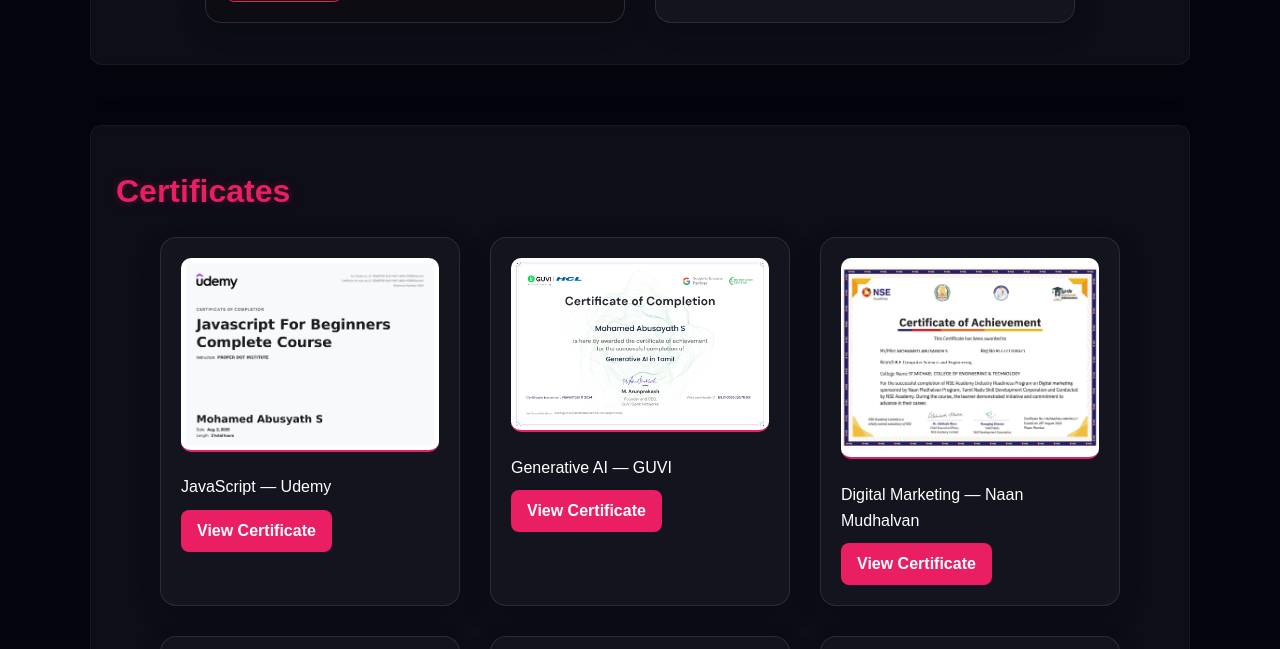
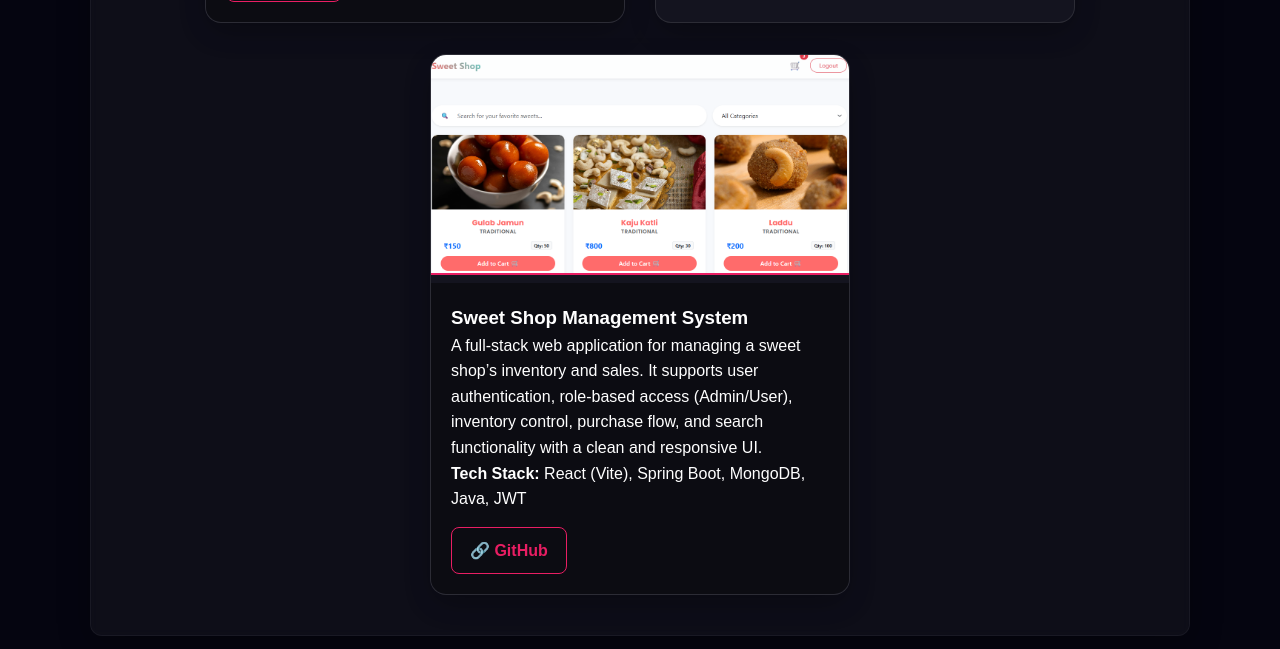
Before and after one commit to MohamedAbusayath/MohamedAbusayath.github.io, a plain HTML site: page index.html in a window 1280 px wide. Shown: the part 2638-3287 px from the top of the page. Drawn offline with nearby package versions, Linux system fonts and the light colour scheme; no server answers; animation ran at ten frames a second.

Commit message:
Update project code

```diff
--- a/index.html
+++ b/index.html
@@ -27,10 +27,9 @@
       <a href="#Certificates">Certificates</a>
       <a href="#Skills">Skills</a>
       <a href="#Education">Education</a>
-      <!-- NEW: Internships link -->
       <a href="#Internships">Internships</a>
       <a href="#Contact">Contact</a>
-      <a href="resume/MOHAMED_ABUSAYATH_S.pdf" download class="resume-btn">Download Resume</a>
+      <a href="resume/MOHAMED_ABUSAYATH_S_RESUME__Copy_.pdf" download class="resume-btn">Download Resume</a>
     </nav>
   </header>
 
@@ -163,6 +162,27 @@
           </div>
         </div>
 
+        <div class="project-card">
+  <img src="img/sweet.png" alt="Sweet Shop Management System Project">
+  <div class="project-content">
+    <h3>Sweet Shop Management System</h3>
+    <p>
+      A full-stack web application for managing a sweet shop’s inventory and sales.
+      It supports user authentication, role-based access (Admin/User), inventory control,
+      purchase flow, and search functionality with a clean and responsive UI.
+    </p>
+    <p class="tech-stack">
+      <strong>Tech Stack:</strong> React (Vite), Spring Boot, MongoDB, Java, JWT
+    </p>
+    <a href="https://github.com/MohamedAbusayath/Sweet-Shop-Management"
+       target="_blank"
+       rel="noopener noreferrer"
+       class="project-btn">
+       🔗 GitHub
+    </a>
+  </div>
+</div>
+
       </div>
     </section>
 
@@ -193,6 +213,11 @@
           <img src="img/java-multi-thread.png" alt="Java Multi-thread Certificate">
           <p>Java Concurrency & Multithreading — Scaler Masterclass</p>
           <a href="img/java-multi-thread.png" target="_blank">View Certificate</a>
+        </div>
+         <div class="certificate-card">
+          <img src="img/sql.png" alt="Java Multi-thread Certificate">
+          <p>SQL and Relational Databases 101 — Cognitive Class</p>
+          <a href="https://courses.cognitiveclass.ai/certificates/e87e02bf84a842beb7048094b63a73a8" target="_blank">View Certificate</a>
         </div>
         <div class="certificate-card">
           <img src="img/java-fullstack.png" alt="Java Multi-thread Certificate">
@@ -326,7 +351,7 @@
           <div class="timeline-dot"></div>
           <div class="timeline-content education-card">
             <div class="timeline-date">2021 - 2025</div>
-            <img src="img/smcet.png" alt="St. Michael College Logo" class="college-logo" />
+
             <h3>B.E. Computer Science</h3>
             <p><strong>St. Michael College of Engg. & Tech.</strong></p>
             <p class="grade">CGPA: <strong>7.5</strong></p>
```
Also changed, not shown: img/sql.png (added), img/sweet.png (added), 3 other files.
